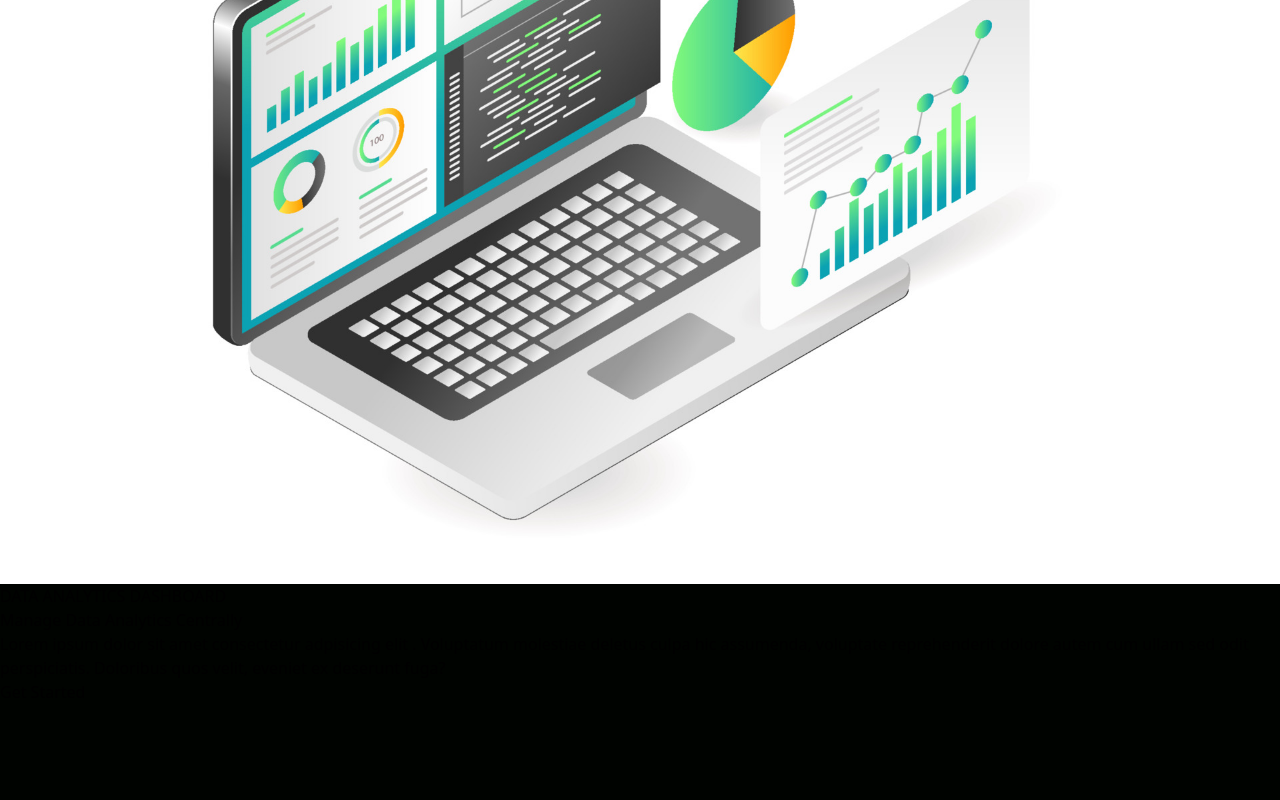
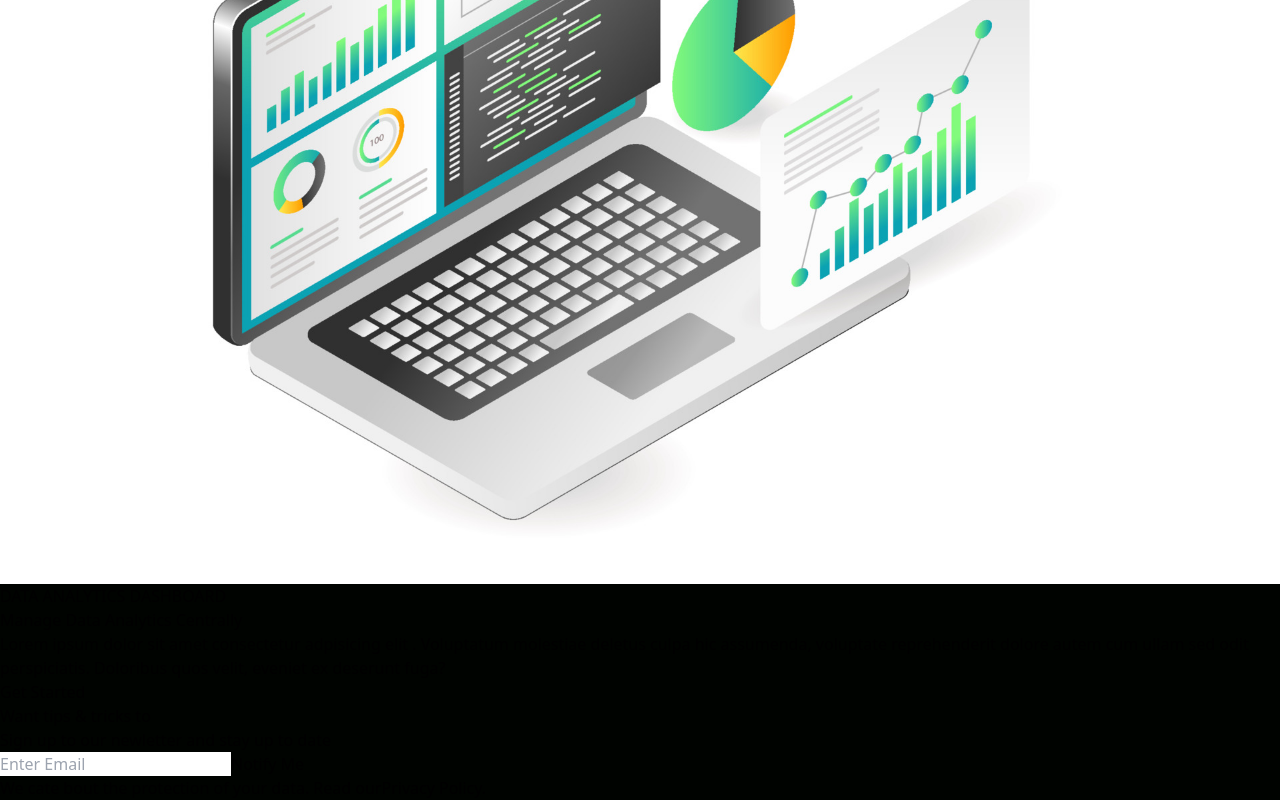
Before and after one commit to huynhkhanhduong/data-finance, a React (Vite) app: page / in a window 1280 px wide. Shown: the part 935-1735 px from the top of the page. Before the commit the page ends 1639 px from the top, so only its background shows below. Built offline with nearby package versions, Linux system fonts and the light colour scheme.

Commit message:
Thêm component Newsletter

```diff
--- a/src/App.jsx
+++ b/src/App.jsx
@@ -2,6 +2,7 @@
 import Navbar from "./components/Navbar"
 import Hero from "./components/Hero"
 import Analytics from "./components/Analytics"
+import Newsletter from "./components/Newsletter"
 
 function App() {
 
@@ -10,6 +11,7 @@
       <Navbar/>
       <Hero/>
       <Analytics/>
+      <Newsletter/>
     </div>
   )
 }
--- /dev/null
+++ b/src/components/Newsletter.jsx
@@ -0,0 +1,24 @@
+import React from 'react'
+
+const Newsletter = () => {
+  return (
+    <div className='w-full py-16 text-white px-4'>
+        <div className='max-w-[1240px] mx-auto grid lg:grid-cols-3'>
+            <div className='lg:col-span-2 my-4'>
+                <h1 className='md:text-4xl sm:text-3xl text-2xl font-bold py-2'>Want tips & tricks to</h1>
+                <p>Sign up to our newletter and stay up to date</p>
+            </div>
+            <div className='my-4'>
+                <div className='flex flex-col sm:flex-row items-center justify-between w-full'>
+                    <input className='p-3 flex w-full rounded-md text-black' type="email" placeholder='Enter Email' />
+                    <button className='bg-[#00df9a] text-black rounded-md font-medium w-[200px] ml-4 my-6 px-6 py-3'>Notify Me</button>
+                </div>
+            </div>
+            <p>We cate bout the protection of your data. Read our<span className='text-[#00df9a]'>Privacy Policy.</span></p>
+        </div>
+
+    </div>
+  )
+}
+
+export default Newsletter
```
